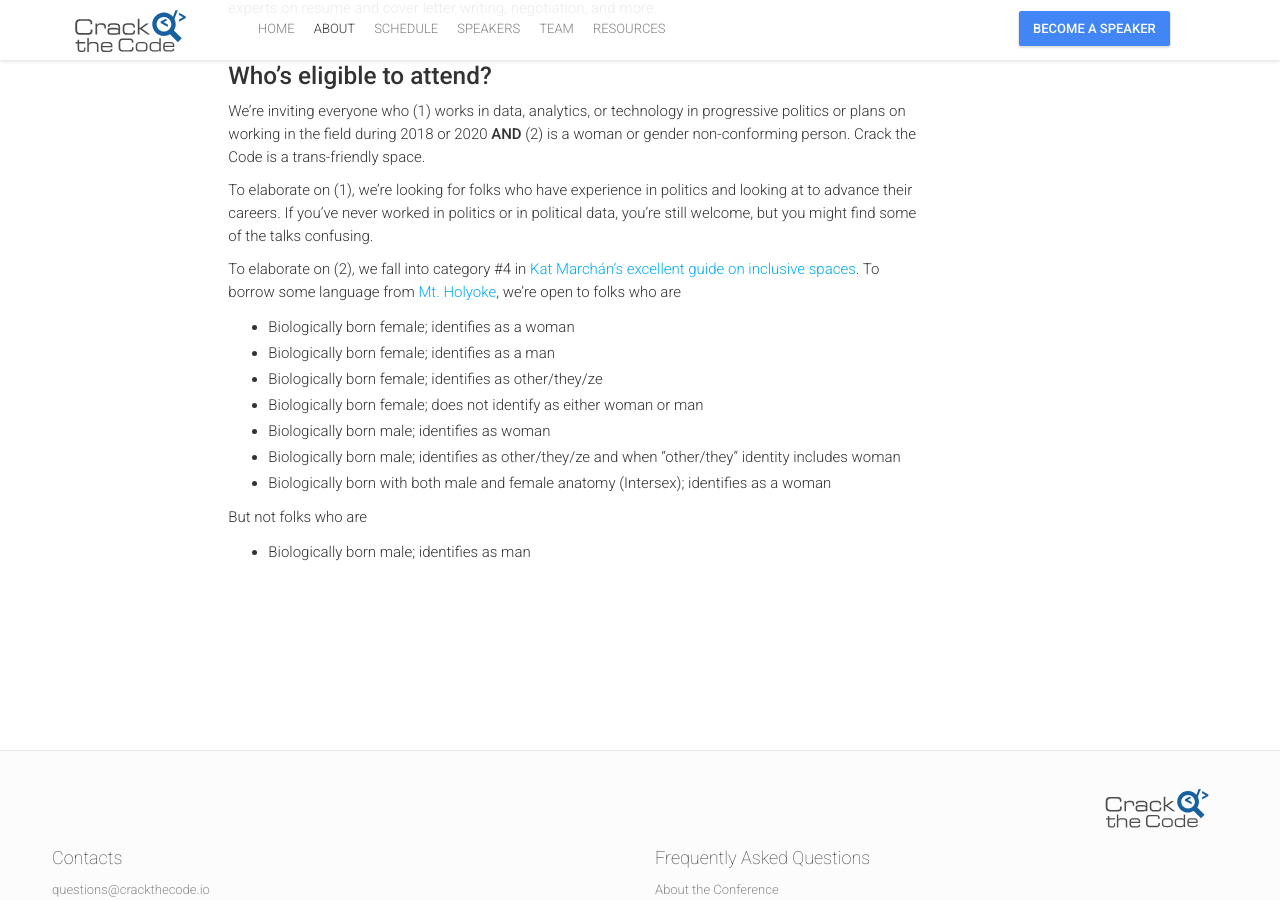
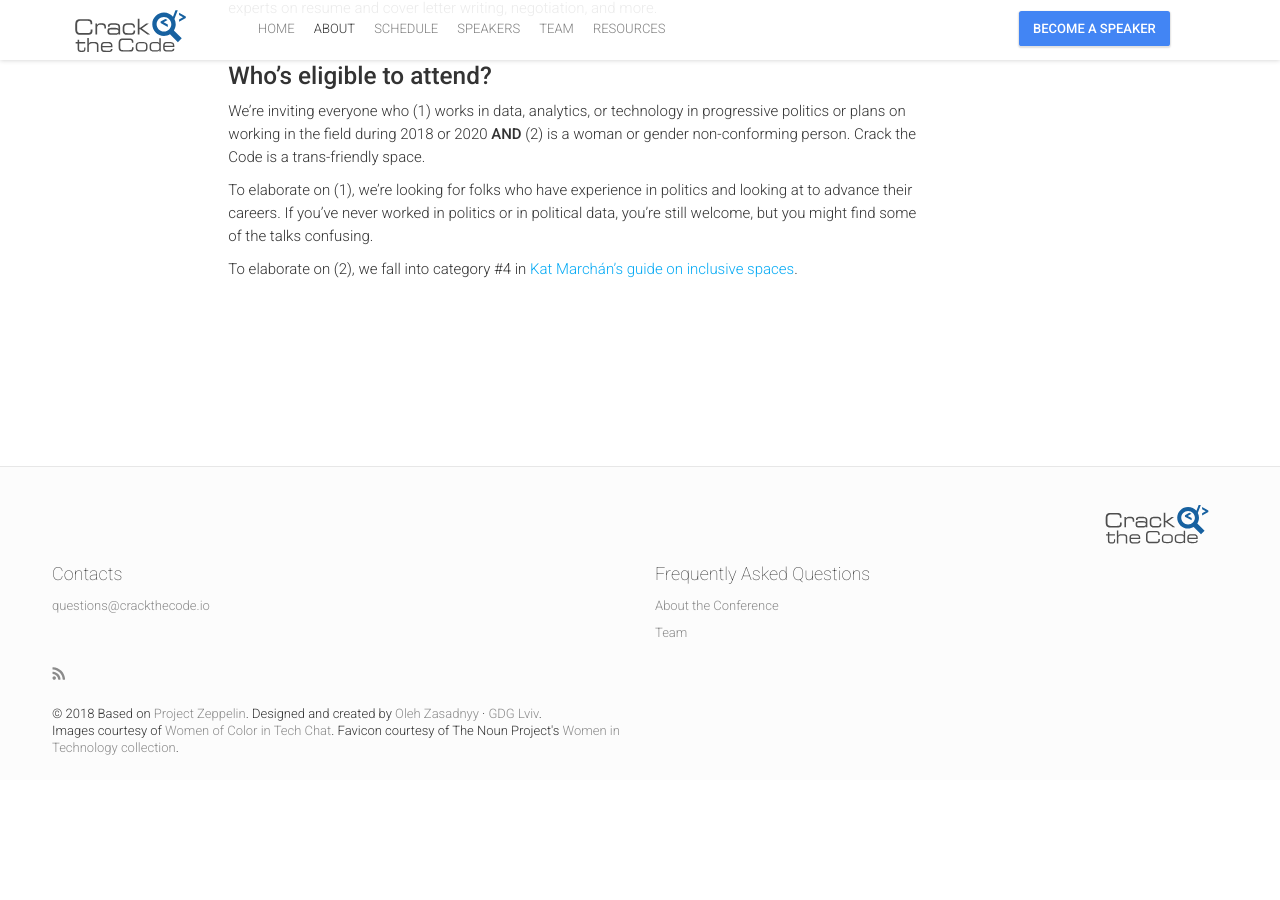
Before and after one commit to anniejw6/crackthecode_site, a Jekyll site: the page built from about.md, in a window 1280 px wide and 900 px high, scrolled down 624 px. Built offline with Jekyll 4.4.1, drawn with Linux system fonts in a browser that asks for light colours; nearby versions of some CDN libraries; comment, search, counter and statistics services are not loaded; after the commit the page ends 1404 px from its top, so only the background shows below that.

Commit message:
update section

```diff
--- a/about.md
+++ b/about.md
@@ -18,18 +18,6 @@ We're inviting everyone who (1) works in data, analytics, or technology in progr
 
 To elaborate on (1), we're looking for folks who have experience in politics and looking at to advance their careers. If you've never worked in politics or in political data, you're still welcome, but you might find some of the talks confusing.
 
-To elaborate on (2), we fall into category #4 in [Kat Marchán's excellent guide on inclusive spaces](https://medium.com/@maybekatz/on-the-design-of-womens-spaces-72bf8f396dc0). To borrow some language from [Mt. Holyoke](https://www.mtholyoke.edu/policies/admission-transgender-students#q2), we're open to folks who are
-
-* Biologically born female; identifies as a woman
-* Biologically born female; identifies as a man
-* Biologically born female; identifies as other/they/ze
-* Biologically born female; does not identify as either woman or man
-* Biologically born male; identifies as woman
-* Biologically born male; identifies as other/they/ze and when "other/they" identity includes woman
-* Biologically born with both male and female anatomy (Intersex); identifies as a woman
-
-But not folks who are
-
-* Biologically born male; identifies as man
+To elaborate on (2), we fall into category #4 in [Kat Marchán's guide on inclusive spaces](https://medium.com/@maybekatz/on-the-design-of-womens-spaces-72bf8f396dc0).
 
 <br/>
```
